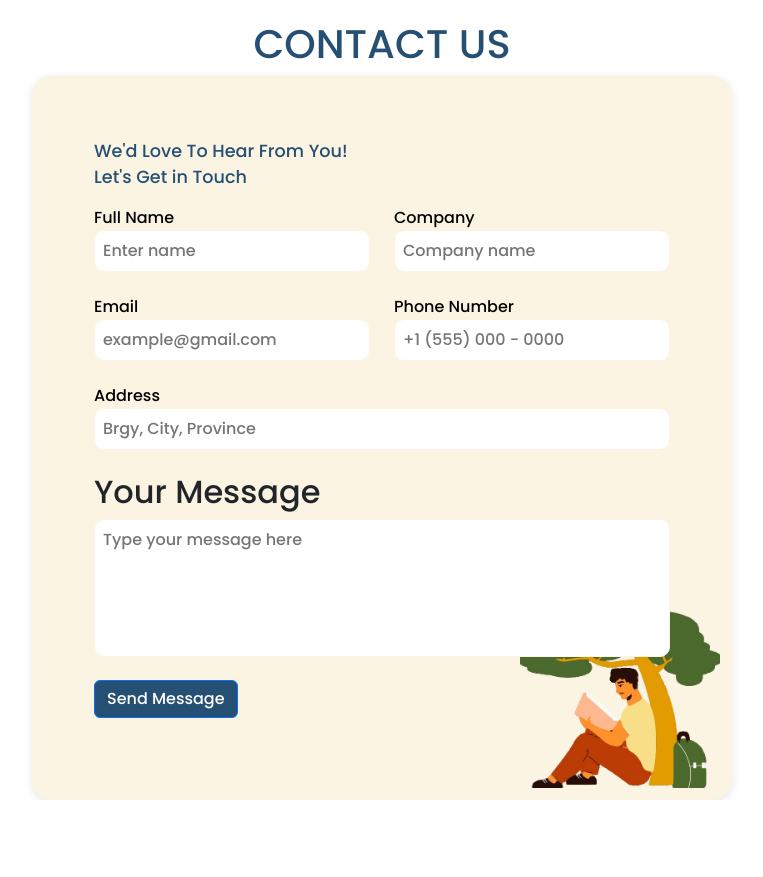
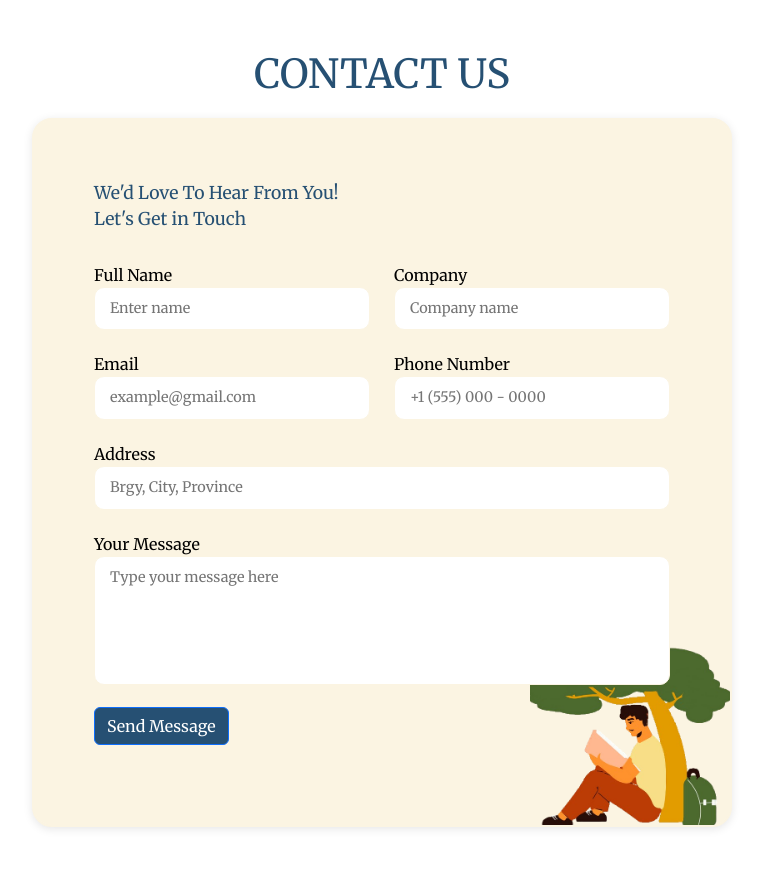
Before and after one commit to Hediphone/Book_Review_Platform, a Laravel app: page /contact in a window 1280 px wide. Shown: the whole page, without its empty margins (258-1021 px from the left). Before the commit the page ends 800 px from the top, so only its background shows below. Run offline with Laravel 12, Linux system fonts and the light colour scheme.

Commit message:
font + adjust

```diff
--- a/public/css/contact.css
+++ b/public/css/contact.css
@@ -1,7 +1,7 @@
 @import url('https://fonts.googleapis.com/css2?family=Poppins:wght@500&display=swap');
 
 * {
-    font-family: 'Poppins', sans-serif;
+    font-family: "Merriweather", Helvetica;
     box-sizing: border-box;
 }
 
@@ -9,6 +9,11 @@ h1 {
     text-align: center;
     color: #265073!important;
     margin-top: 20px;
+    margin-bottom: 20px;
+}
+
+main {
+    margin: 50px 20px;
 }
 
 p {
@@ -35,18 +40,20 @@ p {
 .contact-box p {
     color: #333;
     font-size: 1.1em;
-    margin-bottom: 15px;
+    margin-bottom: 30px;
 }
 
 label {
     font-weight: 500;
+    font-size: 1em;
     color: #000000;
 }
 
 textarea {
+    font-size: 0.9em;
     width: 100%;
     resize: none;
-    padding: 8px;
+    padding: 10px 15px;
     border: 1px solid #FBF4E2;
     border-radius: 10px;
 }
@@ -77,8 +84,8 @@ button:hover {
 
 .contact-image {
     position: absolute;
-    bottom: 10px;
-    right: 10px;
+    bottom: 0px;
+    right: 0px;
     width: 200px;
     height: auto;
     z-index: 0;
--- a/resources/views/contact.blade.php
+++ b/resources/views/contact.blade.php
@@ -7,11 +7,13 @@
     <link href="https://cdn.jsdelivr.net/npm/bootstrap@5.3.3/dist/css/bootstrap.min.css" rel="stylesheet"
         integrity="sha384-QWTKZyjpPEjISv5WaRU9OFeRpok6YctnYmDr5pNlyT2bRjXh0JMhjY6hW+ALEwIH" crossorigin="anonymous">
     <link rel="stylesheet" href="css/contact.css">
+    <link href="https://fonts.googleapis.com/css2?family=Merriweather:ital,wght@0,300;0,400;0,700;0,900;1,300;1,400;1,700;1,900&family=Raleway:ital,wght@0,100..900;1,100..900&display=swap" rel="stylesheet">
 </head>
+
 <body>
-
+    <main>
         <h1>CONTACT US</h1>
-<main class="container">
+        <div class="container">
             <div class="contact-box">
                 <p>We'd Love To Hear From You! <br> Let's Get in Touch</p>
 
@@ -41,13 +43,14 @@
                         <textarea name="address" placeholder="Brgy, City, Province" rows="1"></textarea>
                     </div>
                     <div class="message-form mb-3">
-                <h2>Your Message</h2>
+                        <label>Your Message</label>
                         <textarea name="message" placeholder="Type your message here" rows="5"></textarea>
                     </div>
                     <button type="submit" class="btn btn-primary">Send Message</button>
                 </div>
             </div>
             <img src="img/front.png" alt="Illustration" class="contact-image">
+        </div>
     </main>
 </body>
 </html>
```
Also changed, not shown: database/database.sqlite. Lines whose indentation alone changed are shown as unchanged.
